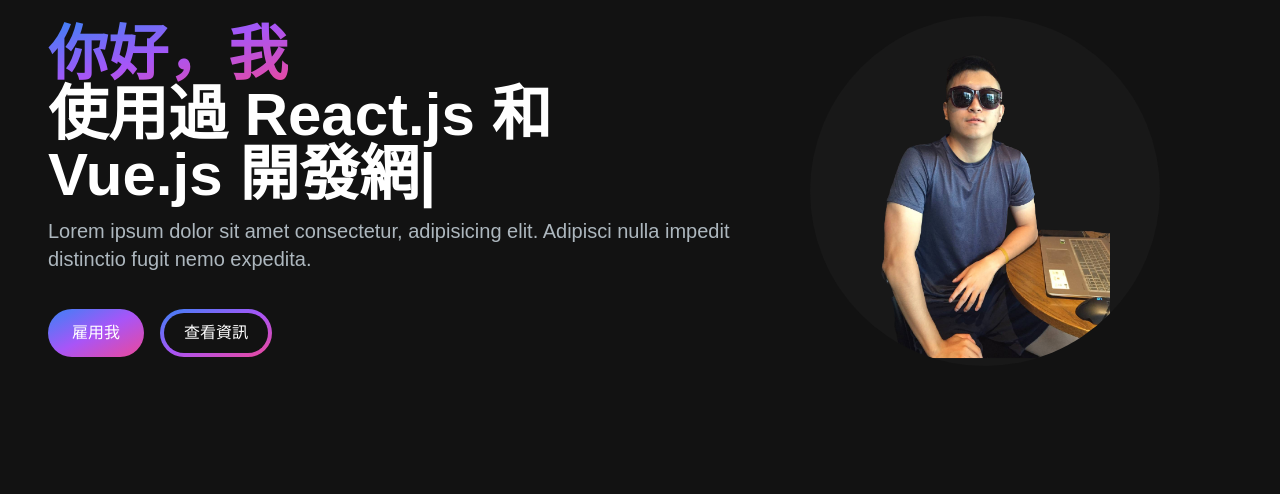
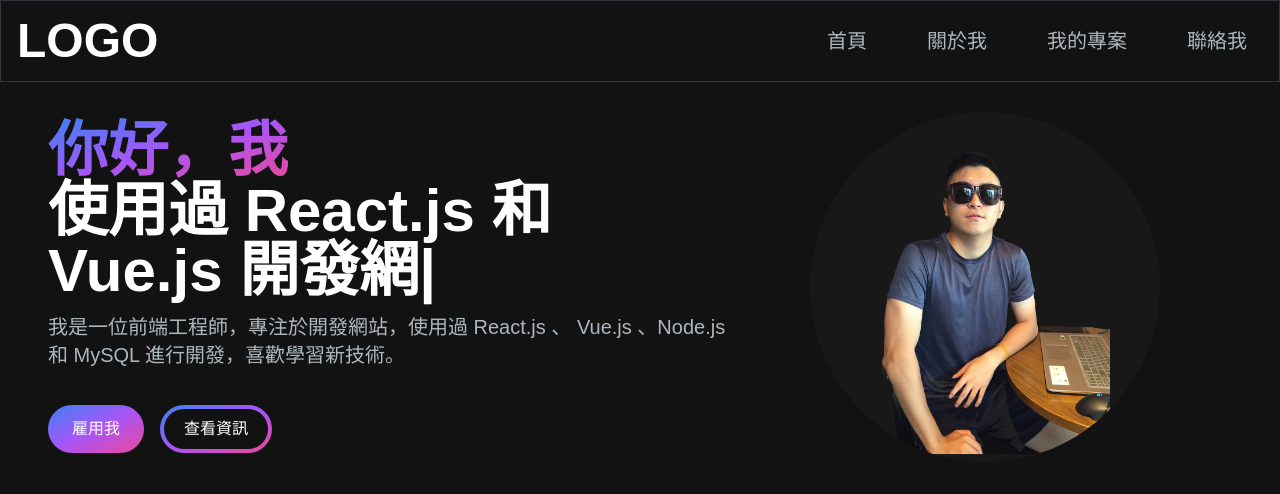
Before and after one commit to samuel00410/MyProfile_website, a Next.js app: page / in a window 1280 px wide. Shown: the top 494 px of the page. Built offline with nearby package versions, Linux system fonts and the light colour scheme.

Commit message:
新增 Menu選單

```diff
--- a/package.json
+++ b/package.json
@@ -12,6 +12,7 @@
     "next": "14.2.11",
     "react": "^18",
     "react-dom": "^18",
+    "react-icons": "^5.3.0",
     "react-type-animation": "^3.2.0"
   },
   "devDependencies": {
--- a/src/app/components/HeroSection.jsx
+++ b/src/app/components/HeroSection.jsx
@@ -31,8 +31,8 @@ const HeroSection = () => {
             />
           </h1>
           <p className="text-[#ADB7BE] text-base sm:text-lg mb-6 lg:text-xl">
-            Lorem ipsum dolor sit amet consectetur, adipisicing elit. Adipisci
-            nulla impedit distinctio fugit nemo expedita.
+            我是一位前端工程師，專注於開發網站，使用過 React.js 、 Vue.js
+            、Node.js 和 MySQL 進行開發，喜歡學習新技術。
           </p>
           <div>
             <button className="px-6 py-3 mr-4 w-full sm:w-fit rounded-full bg-gradient-to-br from-blue-500 via-purple-500 to-pink-500 hover:bg-slate-200 text-white">
--- /dev/null
+++ b/src/app/components/MenuOverlay.jsx
@@ -0,0 +1,19 @@
+import Link from "next/link";
+import React from "react";
+import NavLink from "./NavLink";
+
+const MenuOverlay = ({ links }) => {
+  return (
+    <ul className="mobile-menu md:hidden flex flex-col py-4 items-center">
+      {links.map((link, index) => {
+        return (
+          <li key={index}>
+            <NavLink href={link.path} title={link.title} />
+          </li>
+        );
+      })}
+    </ul>
+  );
+};
+
+export default MenuOverlay;
--- /dev/null
+++ b/src/app/components/NavLink.jsx
@@ -0,0 +1,15 @@
+import React from "react";
+import Link from "next/link";
+
+const NavLink = ({ href, title }) => {
+  return (
+    <Link
+      href={href}
+      className="block py-2 pl-3 pr-4 sm:text-xl text-[#ADB7BE] hover:text-white"
+    >
+      {title}
+    </Link>
+  );
+};
+
+export default NavLink;
--- /dev/null
+++ b/src/app/components/Navbar.jsx
@@ -0,0 +1,79 @@
+"use client";
+import React, { useState } from "react";
+import Link from "next/link";
+import NavLink from "./NavLink";
+import MenuOverlay from "./MenuOverlay";
+import { IoMdClose } from "react-icons/io";
+import { IoMenuSharp } from "react-icons/io5";
+
+const navLinks = [
+  {
+    title: "首頁",
+    path: "#home",
+  },
+  {
+    title: "關於我",
+    path: "#about",
+  },
+  {
+    title: "我的專案",
+    path: "#project",
+  },
+  {
+    title: "聯絡我",
+    path: "#contact",
+  },
+];
+
+const Navbar = () => {
+  const [isNavbarOpen, setIsNavbarOpen] = useState(false);
+
+  return (
+    <nav className="fixed mx-auto border border-[#33353F] top-0 left-0 right-0 z-10 bg-[#121212] bg-opacity-100">
+      <div className="flex container flex-wrap justify-between items-center mx-auto px-4 py-2 lg:py-4">
+        {/* Logo */}
+        <Link
+          href={"/"}
+          className="text-white text-2xl md:text-5xl font-semibold"
+        >
+          LOGO
+        </Link>
+        {/* 下拉選單按鈕 (平板以上不顯示) */}
+        <div className="mobile-menu block md:hidden">
+          {!isNavbarOpen ? (
+            <button
+              onClick={() => setIsNavbarOpen(true)}
+              className="flex items-center px-3 py-2 text-slate-200 hover:text-white border rounded border-slate-200 hover:border-white"
+            >
+              <IoMenuSharp className="w-5 h-5" />
+            </button>
+          ) : (
+            <button
+              onClick={() => setIsNavbarOpen(false)}
+              className="flex items-center px-3 py-2 text-slate-200 hover:text-white border rounded border-slate-200 hover:border-white"
+            >
+              <IoMdClose className="w-5 h-5" />
+            </button>
+          )}
+        </div>
+        {/* 選單 */}
+        <div className="menu hidden md:block md:w-auto">
+          <ul className="flex p-4 md:p-0 md:flex-row md:space-x-8 mt-0">
+            {navLinks.map((navLink, index) => {
+              return (
+                <li key={index}>
+                  <NavLink href={navLink.path} title={navLink.title} />
+                </li>
+              );
+            })}
+          </ul>
+        </div>
+      </div>
+
+      {/* 下拉選單 (平板以上不顯示) */}
+      {isNavbarOpen ? <MenuOverlay links={navLinks} /> : null}
+    </nav>
+  );
+};
+
+export default Navbar;
--- a/src/app/page.js
+++ b/src/app/page.js
@@ -1,10 +1,12 @@
 import Image from "next/image";
 import HeroSection from "./components/HeroSection";
+import Navbar from "./components/Navbar";
 
 export default function Home() {
   return (
     <main className="flex min-h-screen flex-col bg-[#121212]">
-      <div className="container mx-auto px-12 py-4">
+      <Navbar />
+      <div className="container mx-auto mt-24 px-12 py-4">
         <HeroSection />
       </div>
     </main>
```
Also changed, not shown: 1 other file (tests, documents, lock files or other folders).
